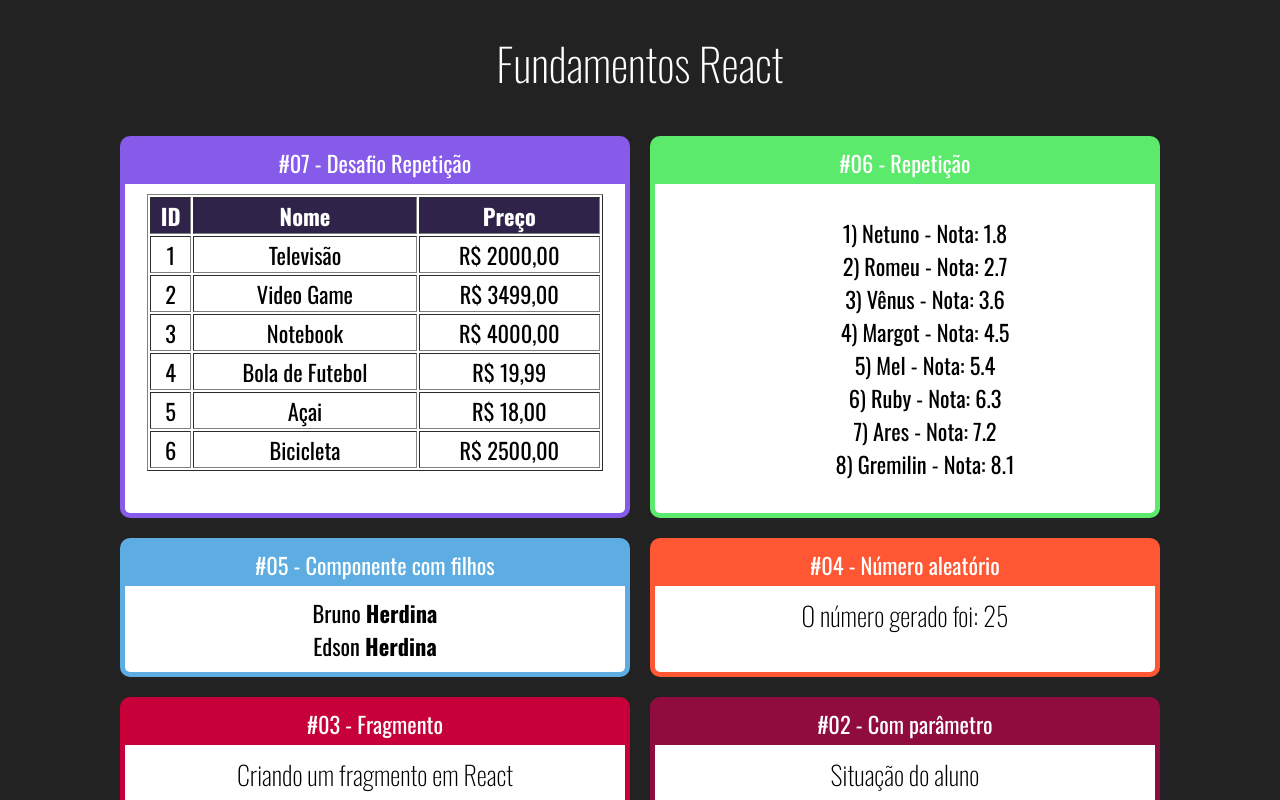
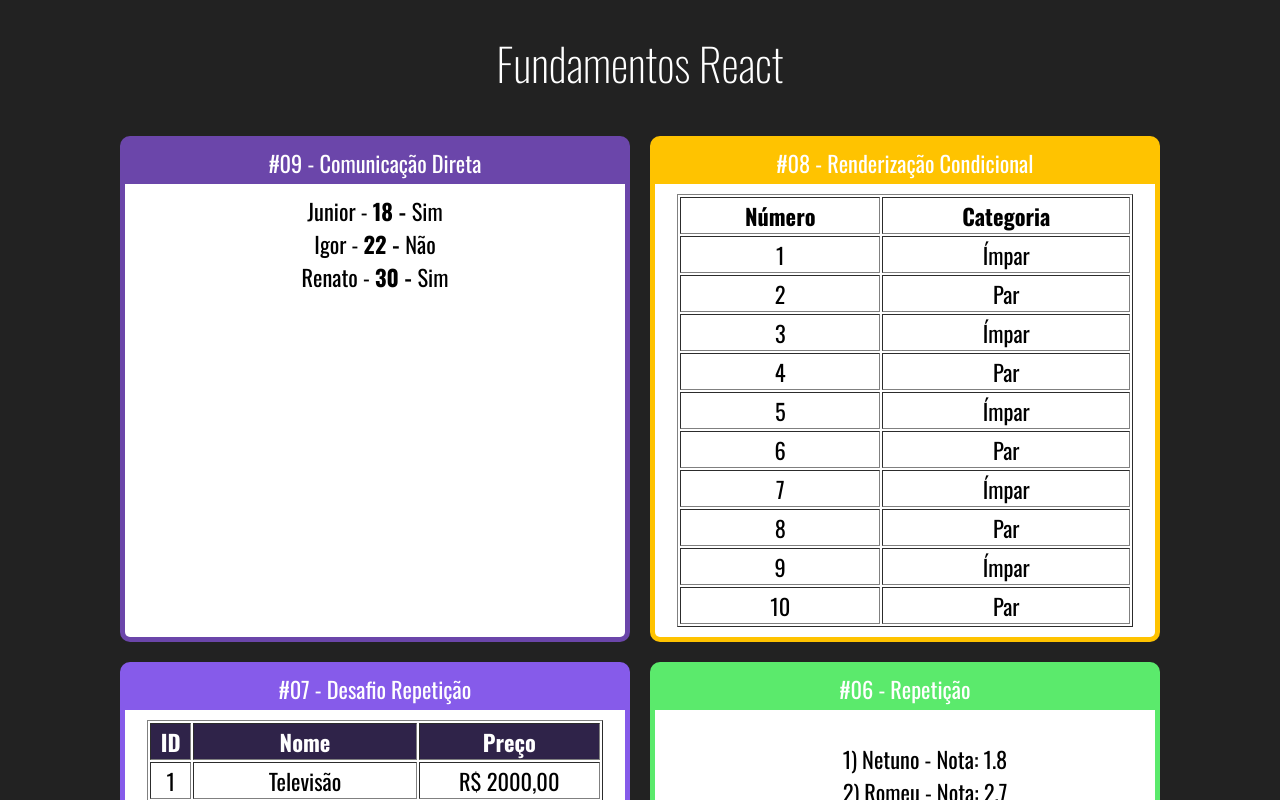
Before and after one commit to brunoherdina/fundamentos-react, a React (Create React App) app: page / in a window 1280 px wide. Shown: the top 800 px of the page. Built offline with nearby package versions, Linux system fonts and the light colour scheme.

Commit message:
Renderização condicional e comunicação direta entre componentes

```diff
--- a/src/App.jsx
+++ b/src/App.jsx
@@ -1,5 +1,7 @@
 import "./App.css";
 import React from "react";
+import DiretaPai from "./components/comunicacao/DiretaPai";
+import ParOuImpar from "./components/condicional/ParOuImpar";
 import TabelaProdutos from "./components/repeticao/TabelaProdutos";
 import ListaAlunos from "./components/repeticao/ListaAlunos";
 import Primeiro from "./components/basicos/Primeiro";
@@ -15,6 +17,14 @@ export default () => (
     <h1>Fundamentos React</h1>
 
     <div className="Cards">
+      <Card titulo="#09 - Comunicação Direta" color="#6B46AA">
+        <DiretaPai numeros={[1, 2, 3, 4, 5, 6, 7, 8, 9, 10]}></DiretaPai>
+      </Card>
+
+      <Card titulo="#08 - Renderização Condicional" color="#FFC300">
+        <ParOuImpar numeros={[1, 2, 3, 4, 5, 6, 7, 8, 9, 10]}></ParOuImpar>
+      </Card>
+
       <Card titulo="#07 - Desafio Repetição" color="#865BEA">
         <TabelaProdutos></TabelaProdutos>
       </Card>
--- /dev/null
+++ b/src/components/comunicacao/DiretaFilho.jsx
@@ -0,0 +1,13 @@
+import React from "react";
+
+export default props => {
+  return (
+    <div>
+      <span>{props.nome} - </span>
+      <span>
+        <strong>{props.idade} - </strong>
+      </span>
+      <span>{props.nerd ? "Sim" : "Não"}</span>
+    </div>
+  );
+};
--- /dev/null
+++ b/src/components/comunicacao/DiretaPai.jsx
@@ -0,0 +1,12 @@
+import React from "react";
+import DiretaFilho from "./DiretaFilho";
+
+export default props => {
+  return (
+    <div>
+      <DiretaFilho nome="Junior" idade={18} nerd={true} />
+      <DiretaFilho nome="Igor" idade={22} nerd={false} />
+      <DiretaFilho nome="Renato" idade={30} nerd={true} />
+    </div>
+  );
+};
--- /dev/null
+++ b/src/components/condicional/ParOuImpar.css
@@ -0,0 +1,10 @@
+.TabelaNumeros table {
+  margin: auto;
+  width: 95%;
+  height: 95%;
+}
+
+.TabelaProdutos th {
+  background-color: #2f2349;
+  color: #fff;
+}
--- /dev/null
+++ b/src/components/condicional/ParOuImpar.jsx
@@ -0,0 +1,31 @@
+import React from "react";
+import "./ParOuImpar.css";
+
+function isEven(numero) {
+  return numero % 2 === 0 ? "Par" : "Ímpar";
+}
+
+export default props => {
+  const numeros = props.numeros.map((numero, i) => {
+    return (
+      <tr key={i}>
+        <td>{numero}</td>
+        <td>{isEven(numero)}</td>
+      </tr>
+    );
+  });
+
+  return (
+    <div className="TabelaNumeros">
+      <table border="1">
+        <thead>
+          <tr>
+            <th>Número</th>
+            <th>Categoria</th>
+          </tr>
+        </thead>
+        <tbody>{numeros}</tbody>
+      </table>
+    </div>
+  );
+};
--- a/src/components/repeticao/TabelaProdutos.jsx
+++ b/src/components/repeticao/TabelaProdutos.jsx
@@ -17,9 +17,11 @@ export default props => {
     <div className="TabelaProdutos">
       <table border="1">
         <thead>
-          <th>ID</th>
-          <th>Nome</th>
-          <th>Preço</th>
+          <tr>
+            <th>ID</th>
+            <th>Nome</th>
+            <th>Preço</th>
+          </tr>
         </thead>
         <tbody>{linhasProdutos}</tbody>
       </table>
```
